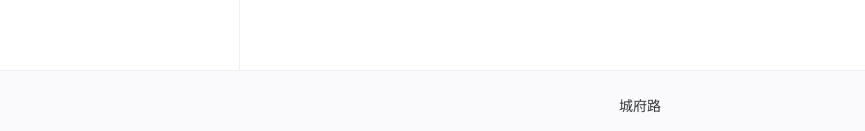
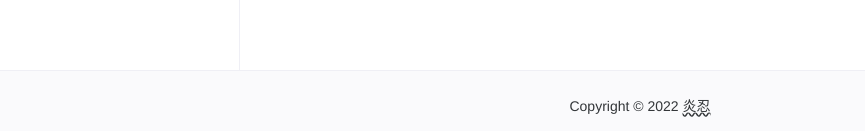
Before and after one commit to KirbyAssistant/kirby-assistant-web, a Vue app: page / in a window 1280 px wide. Shown: the part 666-797 px from the top of the page, without its empty margins (0-865 px from the left). Built offline with nearby package versions, Linux system fonts and the light colour scheme.

Commit message:
:bug: fixed footer

```diff
--- a/src/page/home/index.vue
+++ b/src/page/home/index.vue
@@ -50,7 +50,7 @@
         position="absolute"
         style="height: 64px; padding: 24px"
       >
-        城府路
+        Copyright © 2022 <a href="https://imyan.ren">炎忍</a>
       </n-layout-footer>
     </n-layout>
   </div>
@@ -152,4 +152,8 @@ export default defineComponent({
     justify-content: space-between;
   }
 }
+a {
+  color: inherit;
+  text-decoration: underline wavy;
+}
 </style>
```
